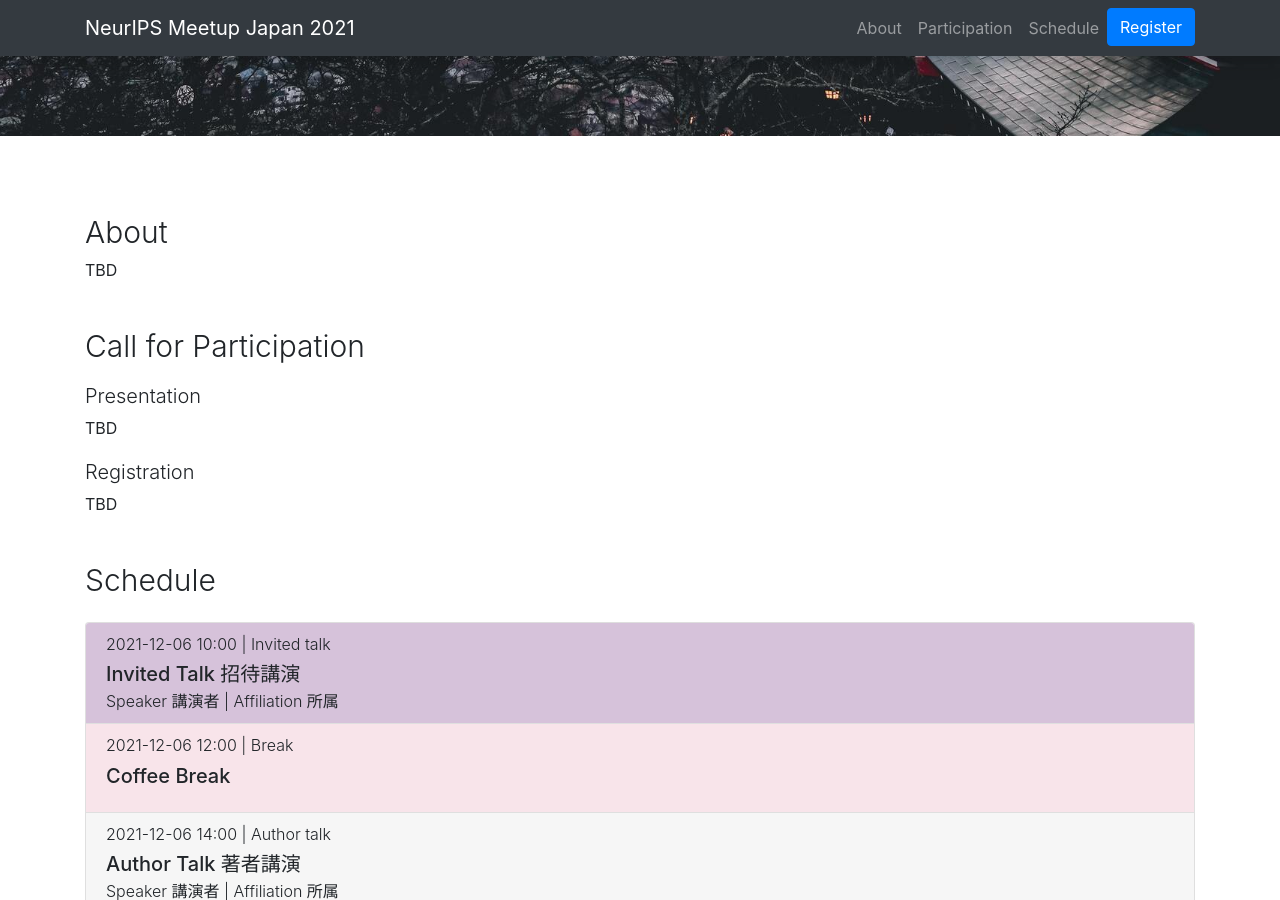
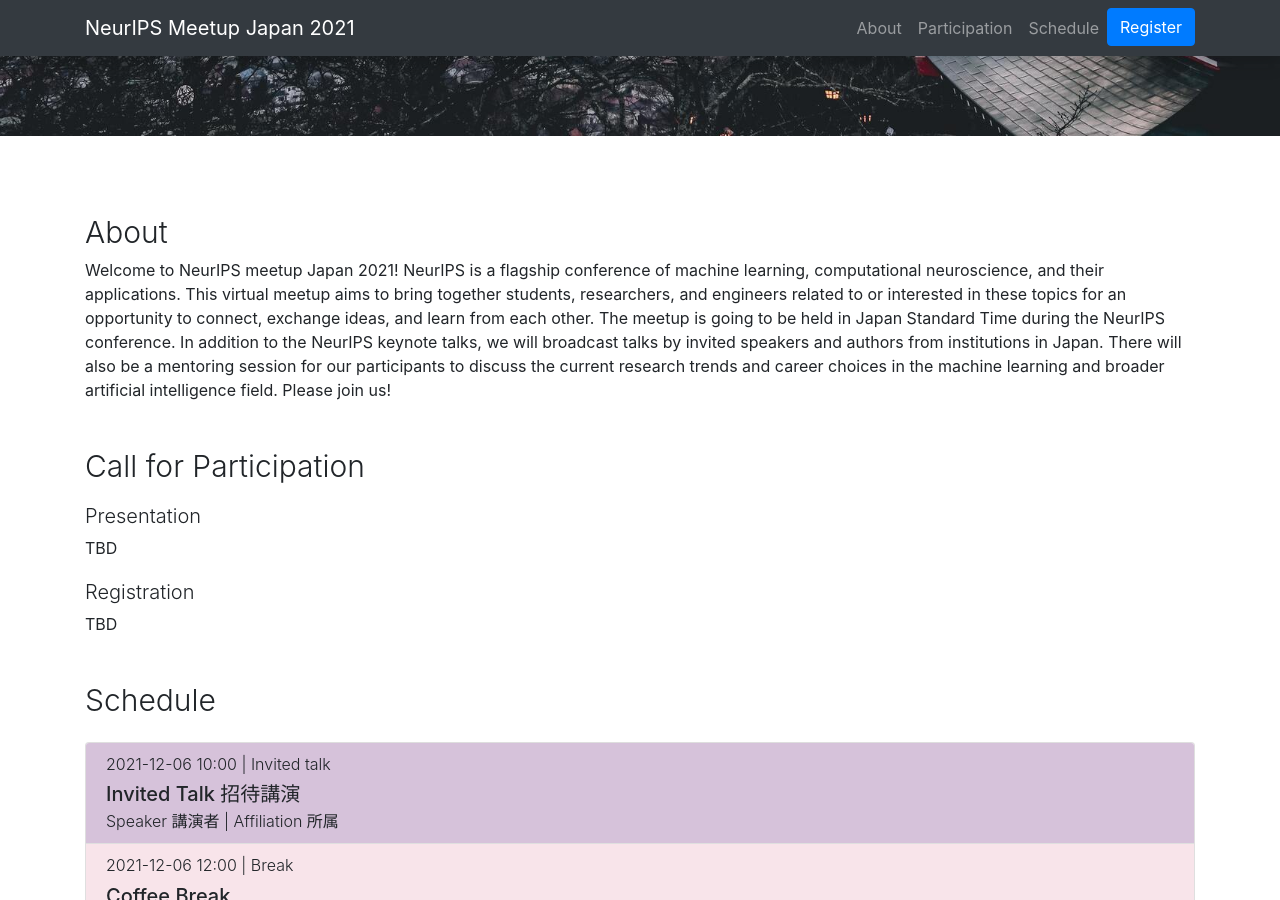
Before and after one commit to NeurIPSMeetupJapan/neuripsmeetupjapan.github.io, a Jekyll site: the page built from index.md, in a window 1280 px wide and 900 px high, scrolled down 764 px. Built offline with Jekyll 4.4.1, drawn with Linux system fonts in a browser that asks for light colours.

Commit message:
Update about

```diff
--- a/index.md
+++ b/index.md
@@ -5,7 +5,7 @@
 
 ## About
 
-TBD
+Welcome to NeurIPS meetup Japan 2021! NeurIPS is a flagship conference of machine learning, computational neuroscience, and their applications. This virtual meetup aims to bring together students, researchers, and engineers related to or interested in these topics for an opportunity to connect, exchange ideas, and learn from each other. The meetup is going to be held in Japan Standard Time during the NeurIPS conference. In addition to the NeurIPS keynote talks, we will broadcast talks by invited speakers and authors from institutions in Japan. There will also be a mentoring session for our participants to discuss the current research trends and career choices in the machine learning and broader artificial intelligence field. Please join us!
 
 ## Call for Participation
 
```
